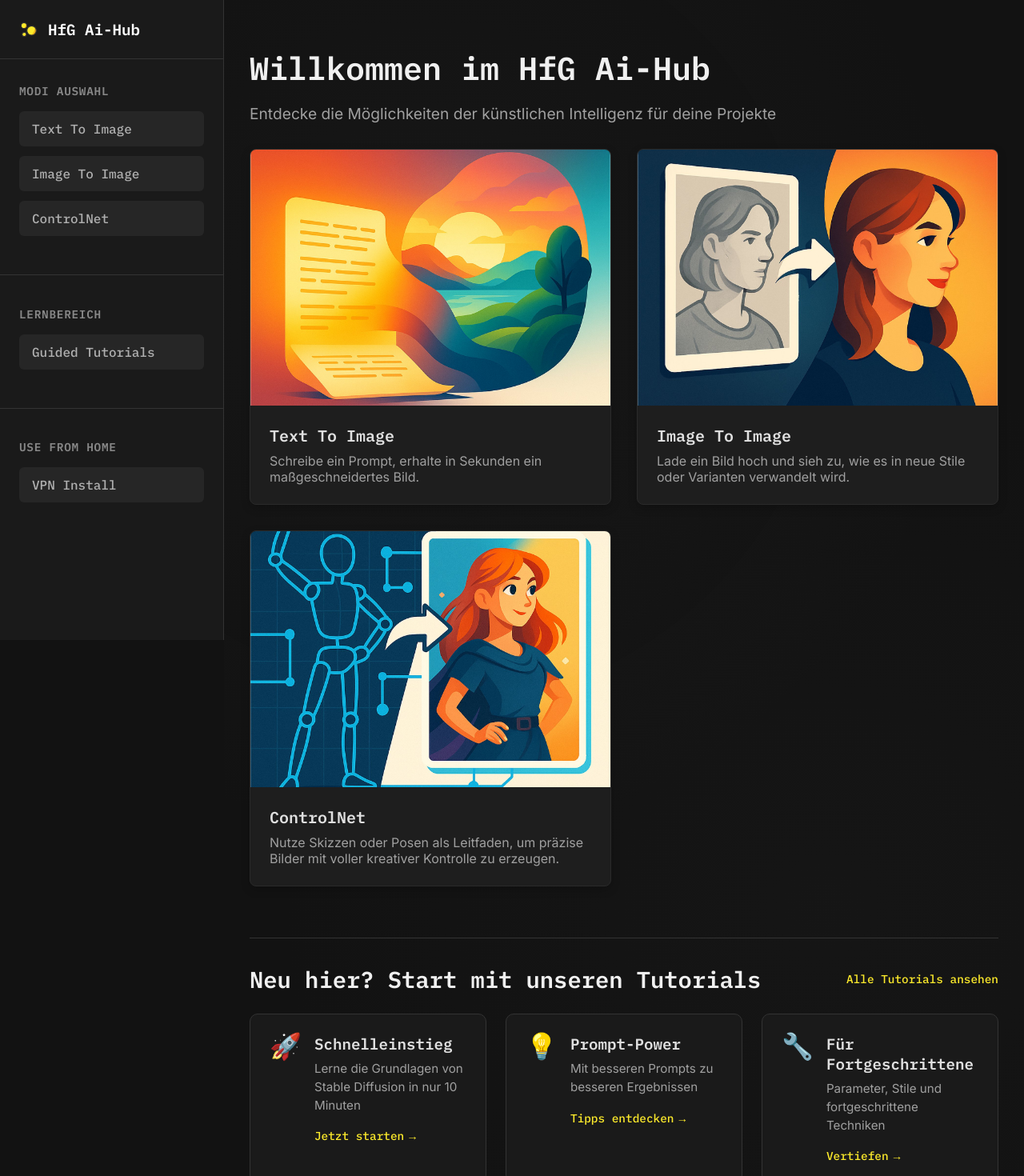
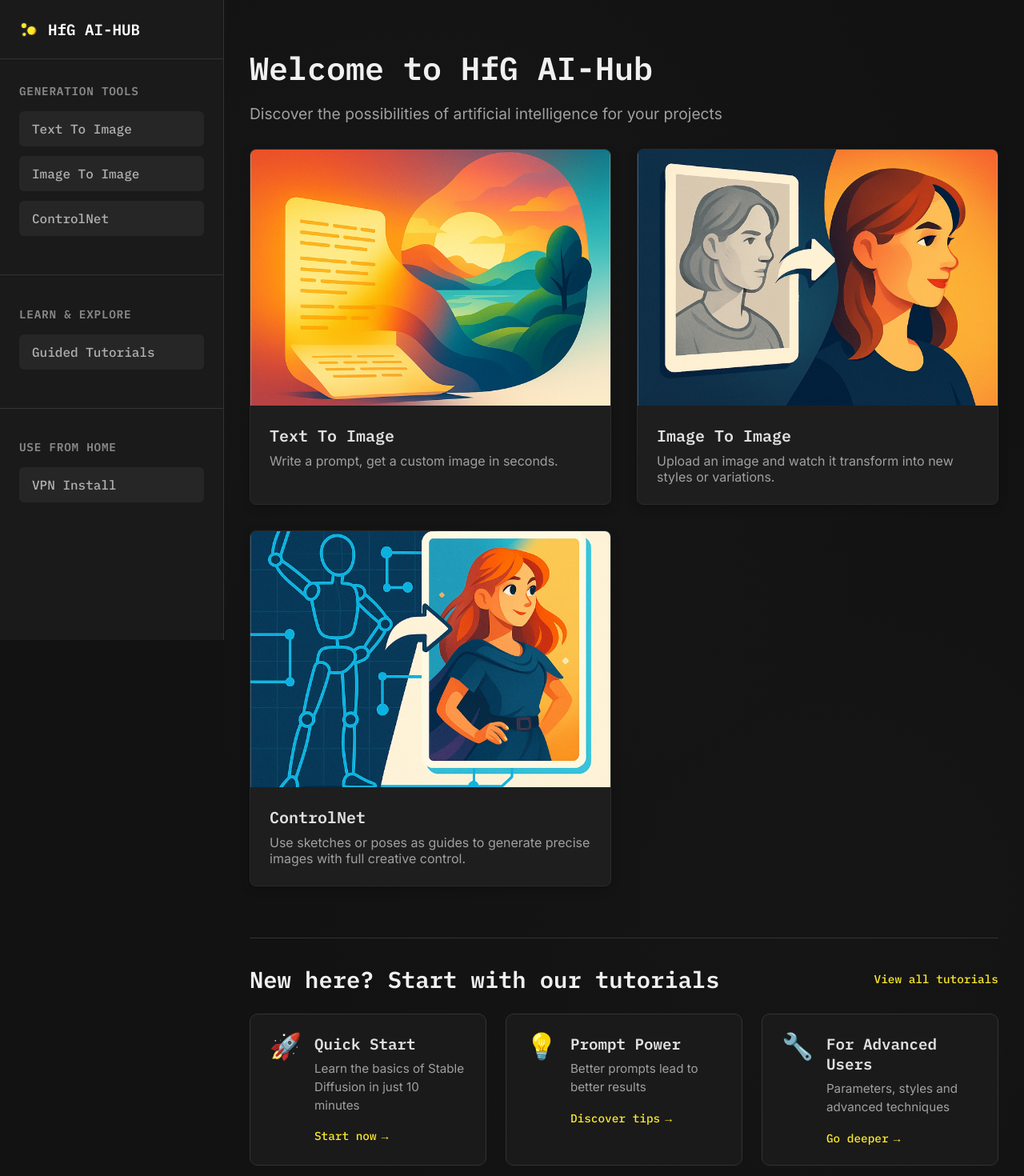
Before and after one commit to hfg-gmuend/stablehub.aid-lab.hfg-gmuend.de, a SvelteKit app: page / in a window 1280 px wide. Shown: the top 1470 px of the page at 80% size. Built offline with nearby package versions, Linux system fonts and the light colour scheme.

Commit message:
feat: Update sidebar and page content for improved clarity and consistency in English

```diff
--- a/src/lib/components/uicomponents/SidePanel/MinimalSidebar.svelte
+++ b/src/lib/components/uicomponents/SidePanel/MinimalSidebar.svelte
@@ -42,13 +42,13 @@
   <SidebarHeader />
 
   <NavigationSection
-    title="Modi Auswahl"
+    title="Generation Tools"
     items={modes}
     {currentPath}
   />
 
   <NavigationSection
-    title="Lernbereich"
+    title="Learn & Explore"
     items={tutorialItems}
     {currentPath}
     activeCheckFn={isTutorialActive}
--- a/src/lib/components/uicomponents/SidePanel/subcomponents/SidebarHeader.svelte
+++ b/src/lib/components/uicomponents/SidePanel/subcomponents/SidebarHeader.svelte
@@ -5,7 +5,7 @@
 <div class="sidebar-header">
   <a href="{base}/" class="logo">
     <img src="{assets}/icon/icon.svg" alt="HfG Ai-Hub Logo" width="24" height="24" />
-    <span>HfG Ai-Hub</span>
+    <span>HfG AI-HUB</span>
   </a>
 </div>
 
--- a/src/routes/+page.svelte
+++ b/src/routes/+page.svelte
@@ -13,25 +13,25 @@
 <div class="app-container">
   <MinimalSidebar />
   <main>
-    <h1 class="main-title">Willkommen im HfG Ai-Hub</h1>
-    <p class="subtitle">Entdecke die Möglichkeiten der künstlichen Intelligenz für deine Projekte</p>
+    <h1 class="main-title">Welcome to HfG AI-Hub</h1>
+    <p class="subtitle">Discover the possibilities of artificial intelligence for your projects</p>
 
     <div class="cards-container">
       <ImageCard
         title="Text To Image"
-        description="Schreibe ein Prompt, erhalte in Sekunden ein maßgeschneidertes Bild."
+        description="Write a prompt, get a custom image in seconds."
         href="{base}/text-to-image"
         imageUrl="{assets}/cards/card1.jpg"
       />
       <ImageCard
         title="Image To Image"
-        description="Lade ein Bild hoch und sieh zu, wie es in neue Stile oder Varianten verwandelt wird."
+        description="Upload an image and watch it transform into new styles or variations."
         href="{base}/image-to-image"
         imageUrl="{assets}/cards/card2.jpg"
       />
       <ImageCard
         title="ControlNet"
-        description="Nutze Skizzen oder Posen als Leitfaden, um präzise Bilder mit voller kreativer Kontrolle zu erzeugen."
+        description="Use sketches or poses as guides to generate precise images with full creative control."
         href="{base}/control-net"
         imageUrl="{assets}/cards/card3.jpg"
       />
@@ -40,33 +40,33 @@
     <!-- Tutorial-Teaser-Abschnitt -->
     <section class="tutorials-teaser">
       <div class="teaser-header">
-        <h2>Neu hier? Start mit unseren Tutorials</h2>
-        <a href="{base}/guided-tutorial" class="view-all-link">Alle Tutorials ansehen</a>
+        <h2>New here? Start with our tutorials</h2>
+        <a href="{base}/guided-tutorial" class="view-all-link">View all tutorials</a>
       </div>
 
       <div class="tutorial-highlights">
         <TutorialHighlightCard
           icon="🚀"
-          title="Schnelleinstieg"
-          description="Lerne die Grundlagen von Stable Diffusion in nur 10 Minuten"
+          title="Quick Start"
+          description="Learn the basics of Stable Diffusion in just 10 minutes"
           href="{base}/guided-tutorial/stable-diffusion-intro"
-          linkText="Jetzt starten"
+          linkText="Start now"
         />
 
         <TutorialHighlightCard
           icon="💡"
-          title="Prompt-Power"
-          description="Mit besseren Prompts zu besseren Ergebnissen"
+          title="Prompt Power"
+          description="Better prompts lead to better results"
           href="{base}/guided-tutorial/prompt-basics"
-          linkText="Tipps entdecken"
+          linkText="Discover tips"
         />
 
         <TutorialHighlightCard
           icon="🔧"
-          title="Für Fortgeschrittene"
-          description="Parameter, Stile und fortgeschrittene Techniken"
+          title="For Advanced Users"
+          description="Parameters, styles and advanced techniques"
           href="{base}/guided-tutorial/core-parameters"
-          linkText="Vertiefen"
+          linkText="Go deeper"
         />
       </div>
     </section>
```
